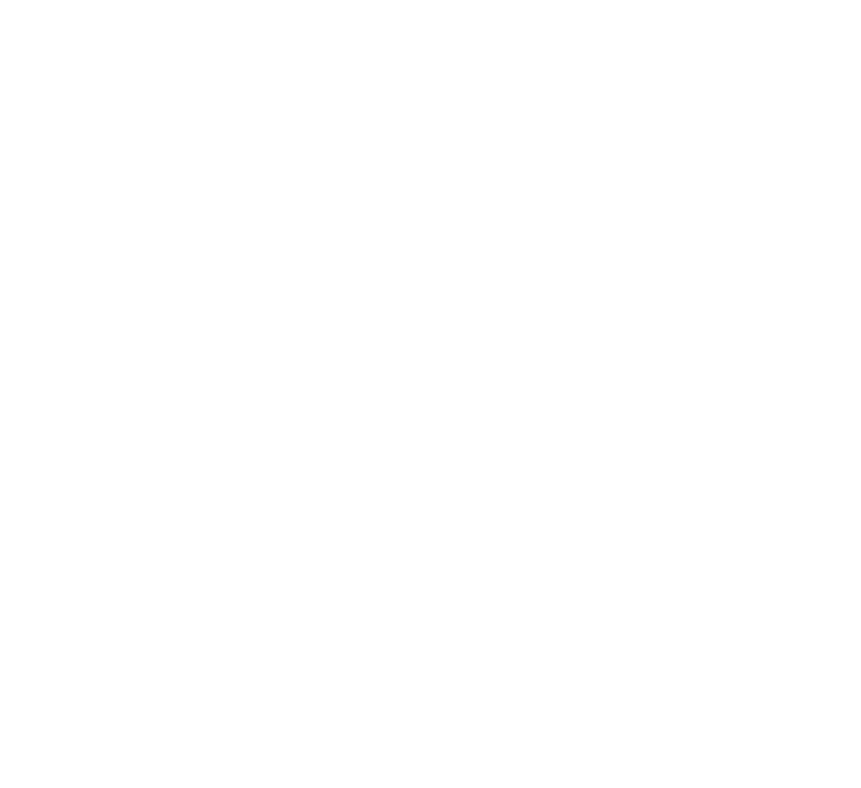
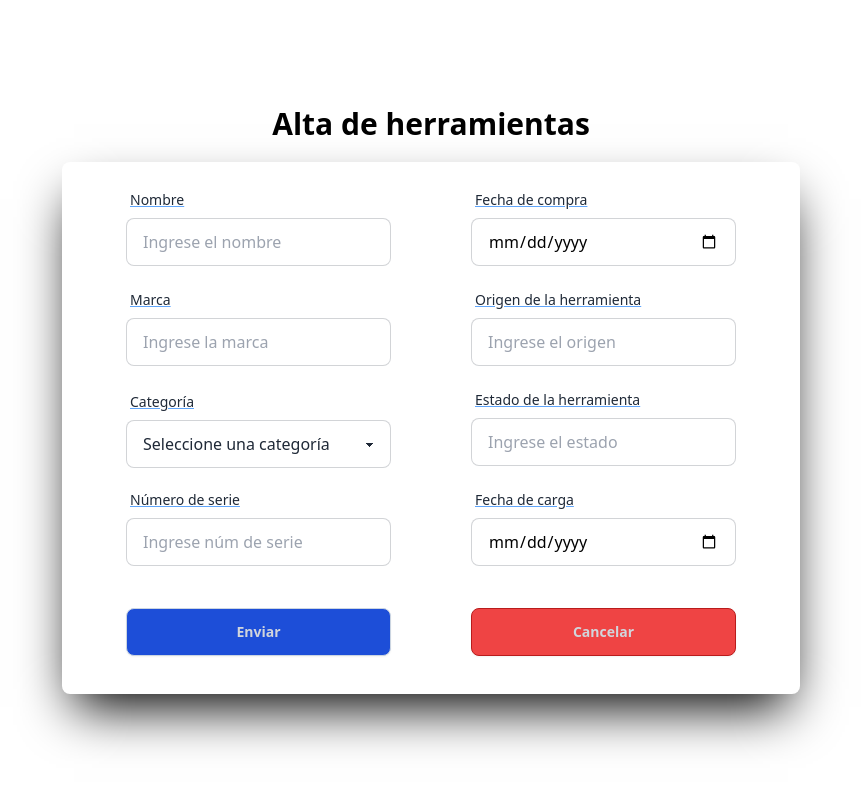
Before and after one commit to sebastianFeltes/app-herramientas, a React (Vite) app: page /alta-herramientas in a window 1280 px wide. Before the commit this address had no page. Shown: the top 788 px of the page, without its empty margins (209-1070 px from the left). Built offline with nearby package versions, Linux system fonts and the light colour scheme.

Commit message:
Primera subida

```diff
--- a/src/App.jsx
+++ b/src/App.jsx
@@ -1,16 +1,16 @@
 import { BrowserRouter, Route, Routes } from "react-router-dom";
 import "./App.css";
 import Login from "./pages/Login";
+import AltaHerramientas from "./pages/alta-herramientas";
 
 function App() {
   return (
-
-      <BrowserRouter>
-        <Routes>
-          <Route path="/" element={<Login/>} />
-        </Routes>
-      </BrowserRouter>
-
+    <BrowserRouter>
+      <Routes>
+        <Route path="/" element={<Login />} />
+        <Route path="/alta-herramientas" element={<AltaHerramientas />} />
+      </Routes>
+    </BrowserRouter>
   );
 }
 
--- /dev/null
+++ b/src/pages/alta-herramientas.jsx
@@ -0,0 +1,78 @@
+import StyledInput from "../components/StyledInput";
+import StyledButton from "../components/StyledButton";
+
+function AltaHerramientas() {
+  return (
+    <>
+      <div className="bg-white h-screen flex flex-col justify-center items-center">
+        <h1 className="text-black font-bold text-3xl mb-5 ">
+          Alta de herramientas
+        </h1>
+        <form
+          className="bg-white shadow-2xl shadow-black rounded-lg pb-3 pt-5 px-16 grid grid-rows-5 grid-flow-col gap-x-20 justify-evenly items-center"
+          action=""
+        >
+          <StyledInput
+            placeholder={"Ingrese el nombre"}
+            type={"text"}
+            TLLabel={"Nombre"}
+          />
+          <StyledInput
+            placeholder={"Ingrese la marca"}
+            type={"text"}
+            TLLabel={"Marca"}
+          />
+
+          <div className="flex flex-col justify-center items-center pb-3">
+            <label className="form-control w-full max-w-xs text-gray-800 px-1 py-2 label-text underline decoration-blue-400">
+              Categoría
+            </label>
+            <select
+              placeholder="Seleccione una categoría"
+              className="select input-bordered w-full max-w-xs px-4 bg-white text-base  focus:border-none ring-1 ring-transparent focus:ring-1 focus:ring-blue-400 focus:outline-none"
+            >
+              <option disabled selected className="">
+                Seleccione una categoría
+              </option>
+              <option>Homer</option>
+              <option>Marge</option>
+              <option>Bart</option>
+              <option>Lisa</option>
+              <option>Maggie</option>
+            </select>
+          </div>
+
+          <StyledInput
+            placeholder={"Ingrese núm de serie"}
+            type={"number"}
+            TLLabel={"Número de serie"}
+          />
+          <StyledButton accept btnType={"submit"} innerText={"Enviar"} />
+          <StyledInput
+            placeholder={"Ingrese la fecha de compra"}
+            type={"date"}
+            TLLabel={"Fecha de compra"}
+          />
+          <StyledInput
+            placeholder={"Ingrese el origen"}
+            type={"text"}
+            TLLabel={"Origen de la herramienta"}
+          />
+          <StyledInput
+            placeholder={"Ingrese el estado"}
+            type={"select"}
+            TLLabel={"Estado de la herramienta"}
+          />
+          <StyledInput
+            placeholder={"Ingrese la fecha de carga"}
+            type={"date"}
+            TLLabel={"Fecha de carga"}
+          />
+          <StyledButton remove btnType={"submit"} innerText={"Cancelar"} />
+        </form>
+      </div>
+    </>
+  );
+}
+
+export default AltaHerramientas;
```
Also changed, not shown: src/services/alta-herramientas.services.js (added).
